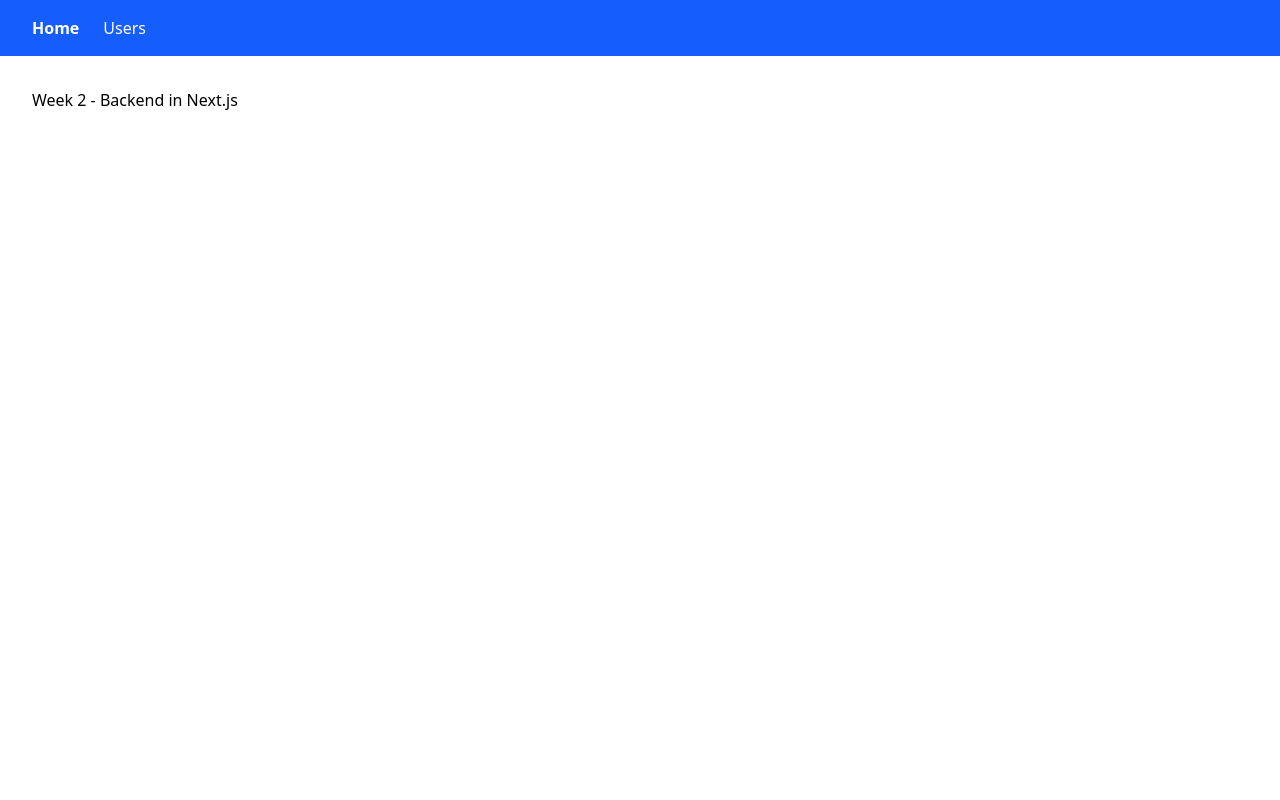
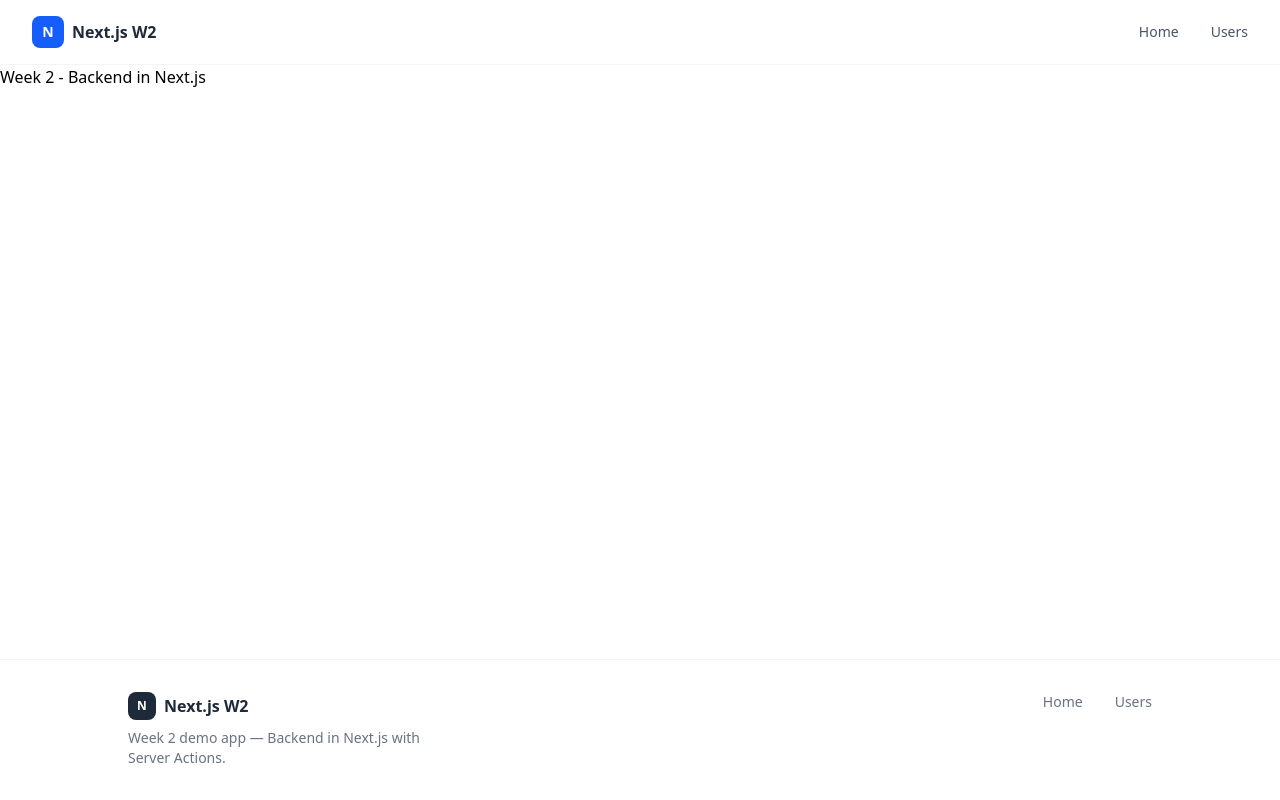
Before and after one commit to NDL2000/nextjs-week2, a Next.js app: page / in a window 1280 px wide. Built offline with nearby package versions, Linux system fonts and the light colour scheme.

Commit message:
Update layout.tsx

```diff
--- a/src/app/layout.tsx
+++ b/src/app/layout.tsx
@@ -1,32 +1,61 @@
-import type { Metadata } from "next";
-import Link from "next/link";
-import "./globals.css";
+import type { Metadata } from 'next';
+import Link from 'next/link';
+import './globals.css';
 
 export const metadata: Metadata = {
-  title: "Next.js Week 2",
-  description: "Week 2 practice app",
+  title: 'Next.js Week 2',
+  description: 'Backend in Next.js — Server Actions, Service, Repository',
 };
 
 export default function RootLayout({
   children,
-}: Readonly<{
+}: {
   children: React.ReactNode;
-}>) {
+}) {
   return (
     <html lang="en">
-      <body>
-        {/* Navigation */}
-        <nav className="flex gap-6 bg-blue-600 px-8 py-4">
-          <Link href="/" className="text-white font-bold">
-            Home
-          </Link>
-          <Link href="/users" className="text-white">
-            Users
-          </Link>
-        </nav>
+      <body className="min-h-screen bg-white flex flex-col">
+        {/* Navbar */}
+        <header className="border-b border-gray-100 px-8 py-4 flex items-center justify-between">
+          <div className="flex items-center gap-2">
+            <div className="w-8 h-8 bg-blue-600 rounded-lg flex items-center justify-center text-white font-bold text-sm">
+              N
+            </div>
+            <span className="font-semibold text-gray-800">Next.js W2</span>
+          </div>
+          <nav className="flex items-center gap-8">
+            <Link href="/" className="text-sm text-gray-600 hover:text-gray-900 transition-colors">
+              Home
+            </Link>
+            <Link href="/users" className="text-sm text-gray-600 hover:text-gray-900 transition-colors">
+              Users
+            </Link>
+          </nav>
+        </header>
 
-        {/* Page content */}
-        <main className="p-8">{children}</main>
+        {/* Content */}
+        <main className="flex-1">{children}</main>
+
+        {/* Footer */}
+        <footer className="border-t border-gray-100 px-8 py-8">
+          <div className="max-w-5xl mx-auto flex items-start justify-between">
+            <div>
+              <div className="flex items-center gap-2 mb-2">
+                <div className="w-7 h-7 bg-gray-800 rounded-lg flex items-center justify-center text-white font-bold text-xs">
+                  N
+                </div>
+                <span className="font-semibold text-gray-800">Next.js W2</span>
+              </div>
+              <p className="text-sm text-gray-500 max-w-xs">
+                Week 2 demo app — Backend in Next.js with Server Actions.
+              </p>
+            </div>
+            <div className="flex gap-8 text-sm text-gray-500">
+              <Link href="/" className="hover:text-gray-800 transition-colors">Home</Link>
+              <Link href="/users" className="hover:text-gray-800 transition-colors">Users</Link>
+            </div>
+          </div>
+        </footer>
       </body>
     </html>
   );
```
